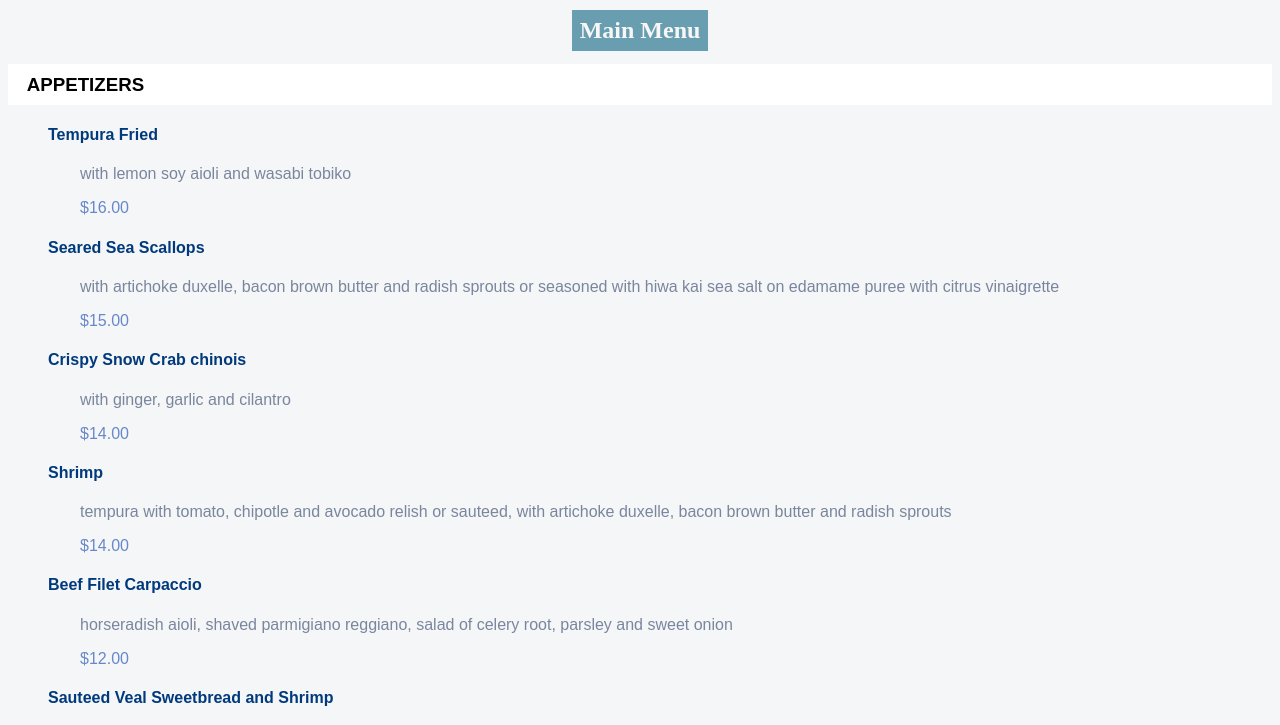
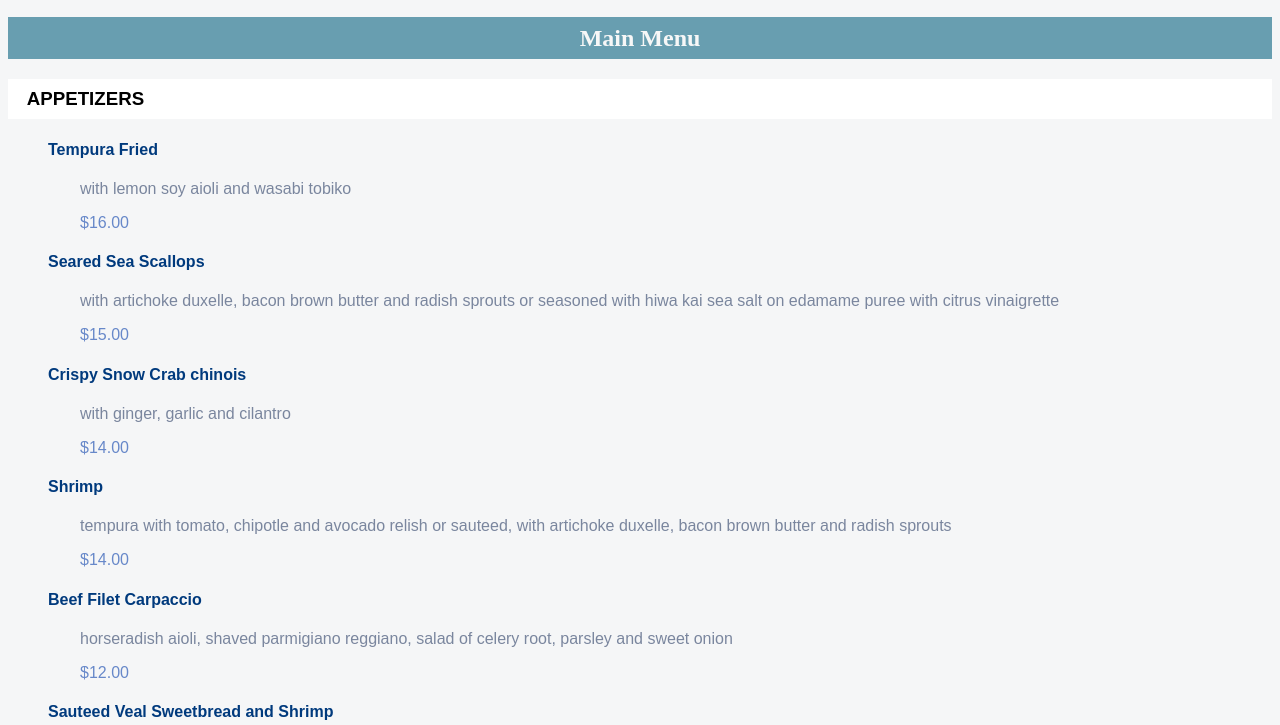
Before and after one commit to 22iyt/22iyt.github.io, a plain HTML site: page grc338/restaurantmenucss/index.html in a window 1280 px wide. Shown: the part 102-827 px from the top of the page. Drawn offline with Linux system fonts and the light colour scheme.

Commit message:
Update index.html

```diff
--- a/grc338/restaurantmenucss/index.html
+++ b/grc338/restaurantmenucss/index.html
@@ -8,7 +8,7 @@
 
     <body>
         <h1>Koberl at Blue</h1>
-        <h2> <span class="menuText"> Main Menu </span></h2>
+        <h2 class="menuText"> Main Menu </h2>
         <h3>Appetizers</h3>
 
         <ul>
```
